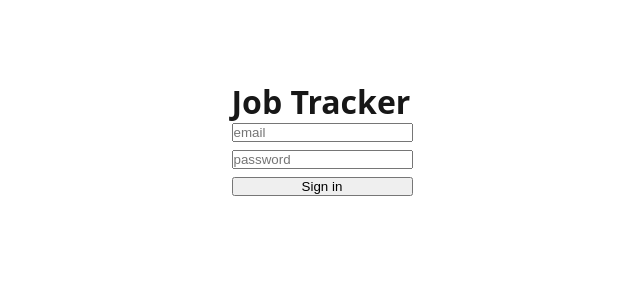
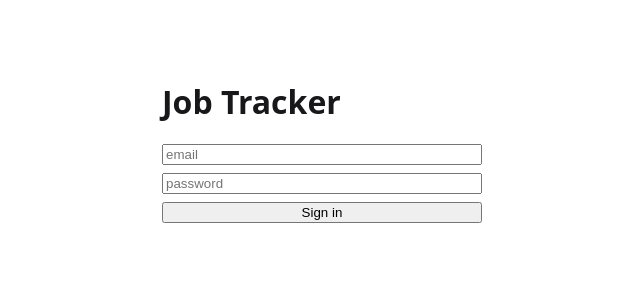
Before and after one commit to abdulsami123/job-tracker, a Next.js app in the folder dashboard/: page /login in a window 1280 px wide. Shown: the top 300 px of the page, without its empty margins (318-958 px from the left). Built offline with nearby package versions, Linux system fonts and the light colour scheme.

Commit message:
feat(dash): theme variables + light/dark toggle

```diff
--- a/dashboard/src/app/globals.css
+++ b/dashboard/src/app/globals.css
@@ -1,49 +1,14 @@
-:root {
-  --background: #ffffff;
-  --foreground: #171717;
+/* dashboard/src/app/globals.css */
+:root,
+[data-theme='light'] {
+  --bg: #ffffff; --surface: #ffffff; --text: #18181b; --muted: #71717a;
+  --border: #e4e4e7; --accent: #2563eb; --row-hover: #f4f4f5; --badge-bg: #f4f4f5;
 }
-
-@media (prefers-color-scheme: dark) {
-  :root {
-    --background: #0a0a0a;
-    --foreground: #ededed;
-  }
+[data-theme='dark'] {
+  --bg: #0b0b0c; --surface: #141416; --text: #ededed; --muted: #a1a1aa;
+  --border: #27272a; --accent: #3b82f6; --row-hover: #1c1c1f; --badge-bg: #27272a;
 }
-
-html {
-  height: 100%;
-}
-
-html,
-body {
-  max-width: 100vw;
-  overflow-x: hidden;
-}
-
-body {
-  min-height: 100%;
-  display: flex;
-  flex-direction: column;
-  color: var(--foreground);
-  background: var(--background);
-  font-family: Arial, Helvetica, sans-serif;
-  -webkit-font-smoothing: antialiased;
-  -moz-osx-font-smoothing: grayscale;
-}
-
-* {
-  box-sizing: border-box;
-  padding: 0;
-  margin: 0;
-}
-
-a {
-  color: inherit;
-  text-decoration: none;
-}
-
-@media (prefers-color-scheme: dark) {
-  html {
-    color-scheme: dark;
-  }
-}
+* { box-sizing: border-box; }
+html, body { margin: 0; padding: 0; }
+body { background: var(--bg); color: var(--text); font-family: system-ui, -apple-system, sans-serif; }
+a { color: inherit; }
--- /dev/null
+++ b/dashboard/src/components/ThemeToggle.module.css
@@ -0,0 +1,2 @@
+/* dashboard/src/components/ThemeToggle.module.css */
+.toggle { padding: 6px 10px; border: 1px solid var(--border); border-radius: 6px; background: var(--surface); color: var(--text); cursor: pointer; font-size: 14px; }
```
Also changed, not shown: dashboard/src/components/ThemeToggle.tsx (added, +31 -0 lines).
